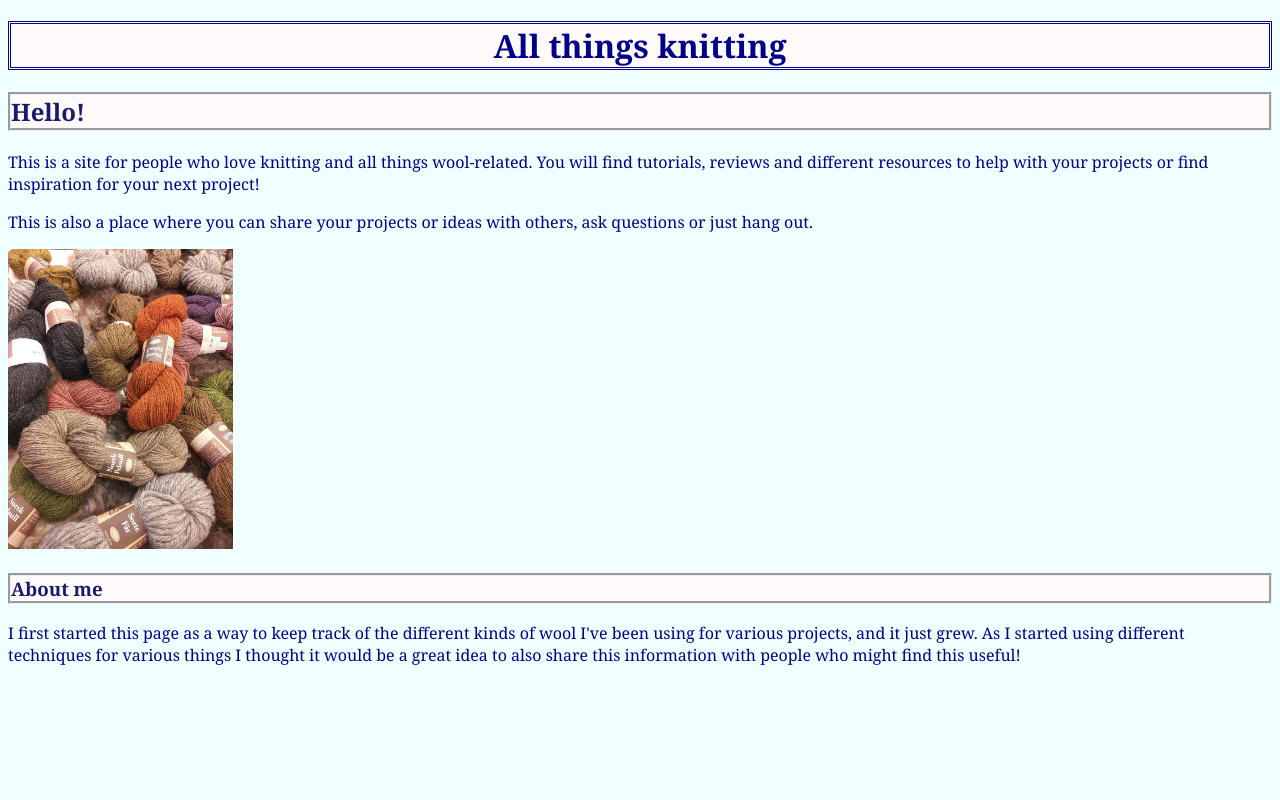
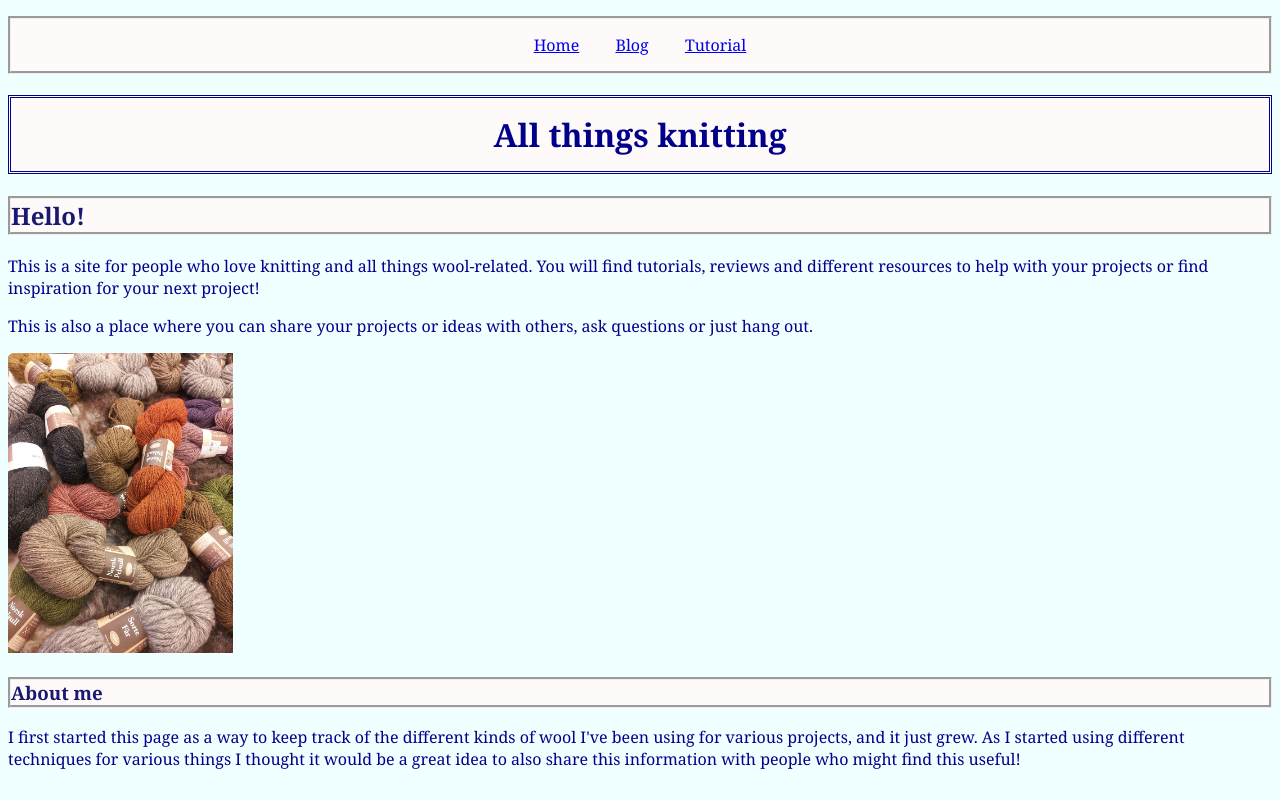
Before and after one commit to Ivone-L/test, a plain HTML site: page index.html in a window 1280 px wide. Drawn offline with Linux system fonts and the light colour scheme.

Commit message:
Update index.html

```diff
--- a/index.html
+++ b/index.html
@@ -19,6 +19,7 @@
             text-align: center;
             color: DarkBlue;
             border-style: double;
+            padding: 15px 15px;
             }
 
             h2 {
@@ -37,12 +38,29 @@
             }
 
             #headingbox {
-            background-color: Snow
+            background-color: Snow;
             }
+
+	    .navigatorli {
+            	display: inline;
+                padding: 14px 16px;
+                }
+
+	    #navigatorul {
+            	background-color: Snow;
+                border-style: groove;
+                padding: 15px 15px;
+                text-align: center;
+                }
 
         </style>
 	</head>
 	<body>
+		<ul id="navigatorul">
+        	<li class="navigatorli"><a class="navigatora" href='trial/index.html'>Home</a></li>
+            <li class="navigatorli"><a class="navigatora" href='trial/index.html'>Blog</a></li>
+            <li class="navigatorli"><a class="navigatora" href='trial/index.html'>Tutorial</a></li>
+        </ul>
 
 		<div id="headingbox"><h1>All things knitting</h1></div>
     		<div id="headingbox"><h2>Hello!</h2></div>
```
